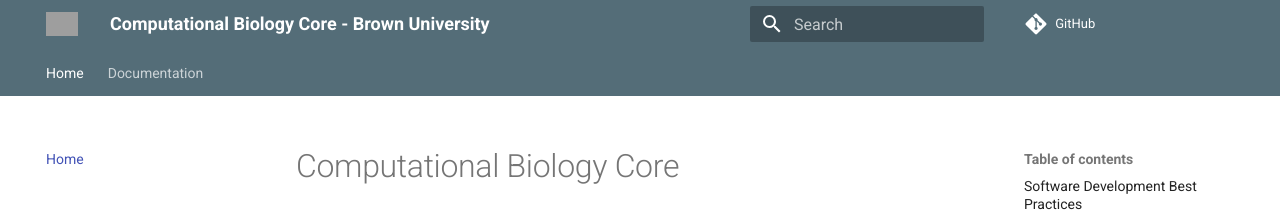
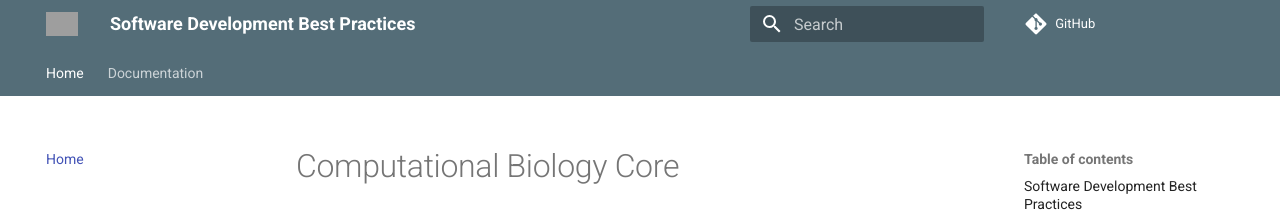
Before and after one commit to compbiocore/cbc-documentation-templates, an MkDocs documentation site: the page built from docs/index.md, in a window 1280 px wide. Shown: the top 212 px of the page. Built offline with MkDocs 1.6.1 and Material for MkDocs 9.7.7, drawn with Linux system fonts in a browser that asks for light colours; comment, search, counter and statistics services are not loaded; grey boxes are pictures that could not be loaded.

Commit message:
chnages title

```diff
--- a/mkdocs.yml
+++ b/mkdocs.yml
@@ -1,4 +1,4 @@
-site_name:        Computational Biology Core - Brown University
+site_name:        Software Development Best Practices
 site_author:      Fernando Gelin
 repo_url:         https://github.com/compbiocore/cbc-documentation-templates
 site_description: Documentation templates and best-practices for Brown's Computational Biology Core.
```
